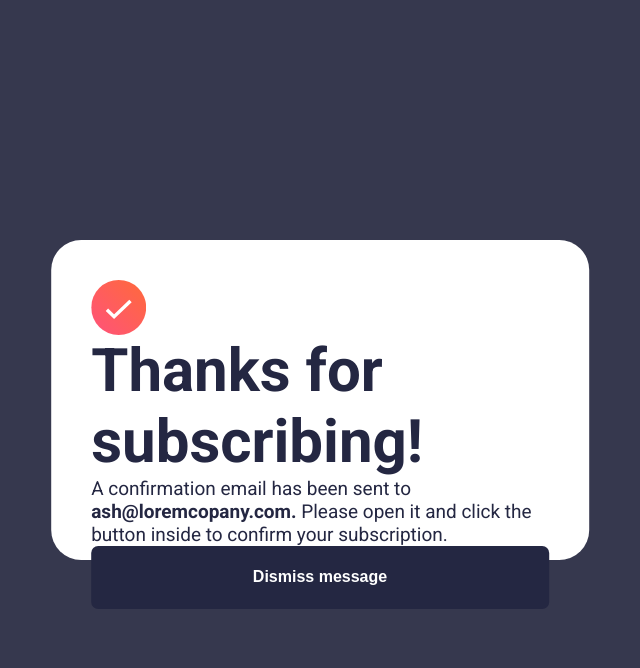
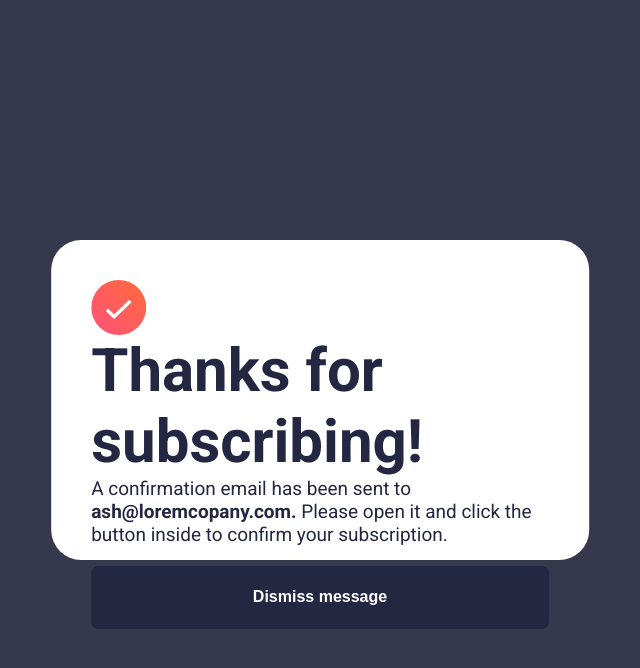
Before and after one commit to HeadYZ/newsletterComponent, a website built with Parcel: page index.html in a window 1536 px wide. Both pictures are taken after typing "name@example.com" into the empty fields and a click on the button "Subscribe to monthly newsletter". Shown: the whole page, without its empty margins (448-1088 px from the left). Built offline with nearby package versions, Linux system fonts and the light colour scheme.

Commit message:
updated styles

```diff
--- a/src/sass/_large.scss
+++ b/src/sass/_large.scss
@@ -11,7 +11,7 @@
 		position: relative;
 		font-size: 1.6rem;
 		padding: 1.4em 2rem;
-		transition: all 0.3s;
+		transition: box-shadow 0.3s;
 		cursor: pointer;
 	}
 	.btn:hover {
@@ -73,8 +73,6 @@
 			color: $tomato;
 		}
 	}
-}
-
 	.overlay {
 		display: none;
 		position: absolute;
@@ -102,6 +100,7 @@
 			font-weight: 700;
 		}
 		&__btn {
-		margin-top: 0;
+			margin-top: 2rem;
 		}
 	}
+}
--- a/src/sass/main.scss
+++ b/src/sass/main.scss
@@ -111,7 +111,7 @@ body {
 	color: $dark-slate-grey;
 	z-index: 10;
 	&__icon {
-		margin-top: 10vh;
+		margin-top: 20vh;
 		width: 12%;
 	}
 	&__h2 {
@@ -122,7 +122,7 @@ body {
 		font-weight: 700;
 	}
 	&__btn {
-		margin-top: 43vh;
+		margin-top: 30vh;
 	}
 }
 
```
Also changed, not shown: 3 other files. Lines whose indentation alone changed are shown as unchanged.
